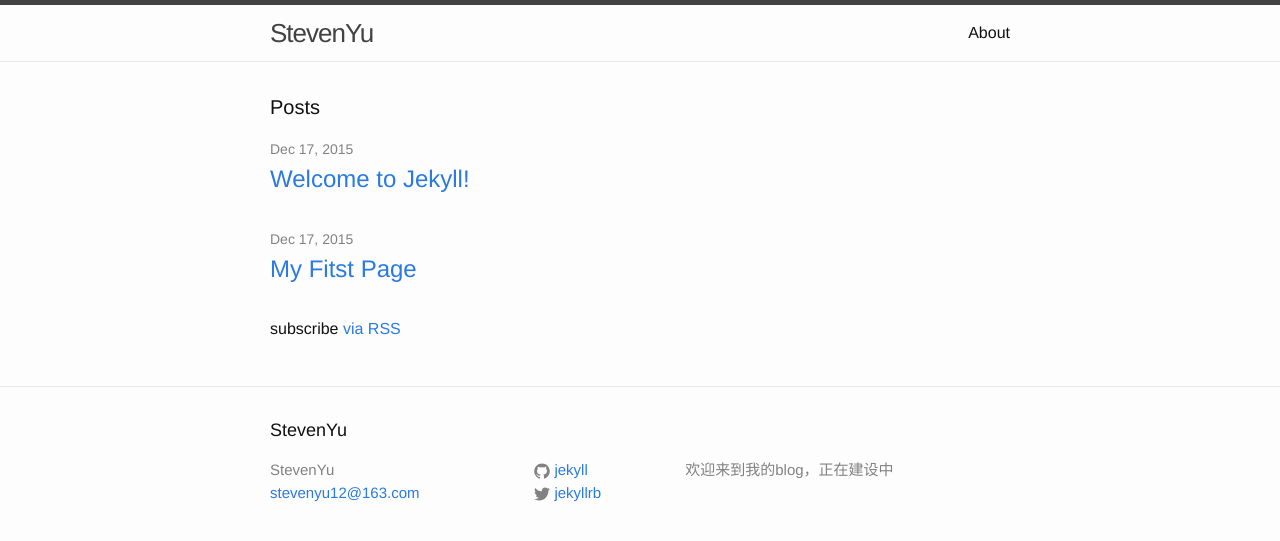
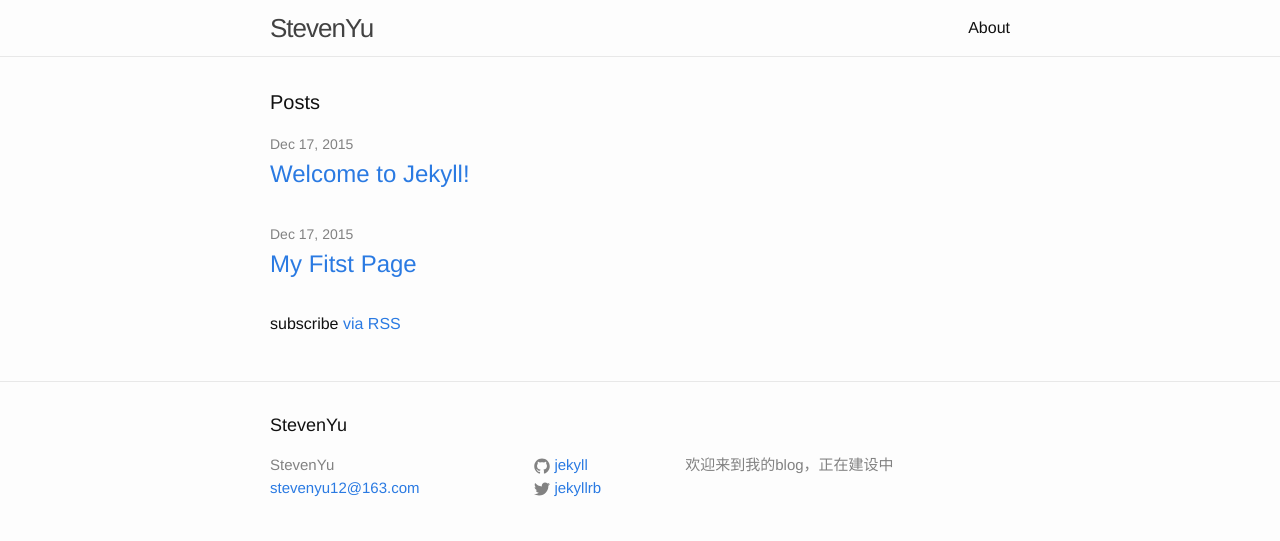
Before and after one commit to StevenYuysy/stevenyuysy.github.io, a Jekyll site: the page built from index.html, in a window 1280 px wide. Shown: the top 541 px of the page. Built offline with Jekyll 4.4.1, drawn with Linux system fonts in a browser that asks for light colours.

Commit message:
nav css change

```diff
--- a/_sass/_layout.scss
+++ b/_sass/_layout.scss
@@ -2,7 +2,6 @@
  * Site header
  */
 .site-header {
-    border-top: 5px solid $grey-color-dark;
     border-bottom: 1px solid $grey-color-light;
     min-height: 56px;
 
--- /dev/null
+++ b/css/main.css
@@ -0,0 +1,458 @@
+/**
+ * Reset some basic elements
+ */
+body, h1, h2, h3, h4, h5, h6,
+p, blockquote, pre, hr,
+dl, dd, ol, ul, figure {
+  margin: 0;
+  padding: 0; }
+
+/**
+ * Basic styling
+ */
+body {
+  font: 400 16px/1.5 "Helvetica Neue", Helvetica, Arial, sans-serif;
+  color: #111;
+  background-color: #fdfdfd;
+  -webkit-text-size-adjust: 100%;
+  -webkit-font-feature-settings: "kern" 1;
+  -moz-font-feature-settings: "kern" 1;
+  -o-font-feature-settings: "kern" 1;
+  font-feature-settings: "kern" 1;
+  font-kerning: normal; }
+
+/**
+ * Set `margin-bottom` to maintain vertical rhythm
+ */
+h1, h2, h3, h4, h5, h6,
+p, blockquote, pre,
+ul, ol, dl, figure,
+.highlight {
+  margin-bottom: 15px; }
+
+/**
+ * Images
+ */
+img {
+  max-width: 100%;
+  vertical-align: middle; }
+
+/**
+ * Figures
+ */
+figure > img {
+  display: block; }
+
+figcaption {
+  font-size: 14px; }
+
+/**
+ * Lists
+ */
+ul, ol {
+  margin-left: 30px; }
+
+li > ul,
+li > ol {
+  margin-bottom: 0; }
+
+/**
+ * Headings
+ */
+h1, h2, h3, h4, h5, h6 {
+  font-weight: 400; }
+
+/**
+ * Links
+ */
+a {
+  color: #2a7ae2;
+  text-decoration: none; }
+  a:visited {
+    color: #1756a9; }
+  a:hover {
+    color: #111;
+    text-decoration: underline; }
+
+/**
+ * Blockquotes
+ */
+blockquote {
+  color: #828282;
+  border-left: 4px solid #e8e8e8;
+  padding-left: 15px;
+  font-size: 18px;
+  letter-spacing: -1px;
+  font-style: italic; }
+  blockquote > :last-child {
+    margin-bottom: 0; }
+
+/**
+ * Code formatting
+ */
+pre,
+code {
+  font-size: 15px;
+  border: 1px solid #e8e8e8;
+  border-radius: 3px;
+  background-color: #eef; }
+
+code {
+  padding: 1px 5px; }
+
+pre {
+  padding: 8px 12px;
+  overflow-x: auto; }
+  pre > code {
+    border: 0;
+    padding-right: 0;
+    padding-left: 0; }
+
+/**
+ * Wrapper
+ */
+.wrapper {
+  max-width: -webkit-calc(800px - (30px * 2));
+  max-width: calc(800px - (30px * 2));
+  margin-right: auto;
+  margin-left: auto;
+  padding-right: 30px;
+  padding-left: 30px; }
+  @media screen and (max-width: 800px) {
+    .wrapper {
+      max-width: -webkit-calc(800px - (30px));
+      max-width: calc(800px - (30px));
+      padding-right: 15px;
+      padding-left: 15px; } }
+
+/**
+ * Clearfix
+ */
+.wrapper:after, .footer-col-wrapper:after {
+  content: "";
+  display: table;
+  clear: both; }
+
+/**
+ * Icons
+ */
+.icon > svg {
+  display: inline-block;
+  width: 16px;
+  height: 16px;
+  vertical-align: middle; }
+  .icon > svg path {
+    fill: #828282; }
+
+/**
+ * Site header
+ */
+.site-header {
+  border-bottom: 1px solid #e8e8e8;
+  min-height: 56px;
+  position: relative; }
+
+.site-title {
+  font-size: 26px;
+  font-weight: 300;
+  line-height: 56px;
+  letter-spacing: -1px;
+  margin-bottom: 0;
+  float: left; }
+  .site-title, .site-title:visited {
+    color: #424242; }
+
+.site-nav {
+  float: right;
+  line-height: 56px; }
+  .site-nav .menu-icon {
+    display: none; }
+  .site-nav .page-link {
+    color: #111;
+    line-height: 1.5; }
+    .site-nav .page-link:not(:last-child) {
+      margin-right: 20px; }
+  @media screen and (max-width: 600px) {
+    .site-nav {
+      position: absolute;
+      top: 9px;
+      right: 15px;
+      background-color: #fdfdfd;
+      border: 1px solid #e8e8e8;
+      border-radius: 5px;
+      text-align: right; }
+      .site-nav .menu-icon {
+        display: block;
+        float: right;
+        width: 36px;
+        height: 26px;
+        line-height: 0;
+        padding-top: 10px;
+        text-align: center; }
+        .site-nav .menu-icon > svg {
+          width: 18px;
+          height: 15px; }
+          .site-nav .menu-icon > svg path {
+            fill: #424242; }
+      .site-nav .trigger {
+        clear: both;
+        display: none; }
+      .site-nav:hover .trigger {
+        display: block;
+        padding-bottom: 5px; }
+      .site-nav .page-link {
+        display: block;
+        padding: 5px 10px;
+        margin-left: 20px; }
+        .site-nav .page-link:not(:last-child) {
+          margin-right: 0; } }
+
+/**
+ * Site footer
+ */
+.site-footer {
+  border-top: 1px solid #e8e8e8;
+  padding: 30px 0; }
+
+.footer-heading {
+  font-size: 18px;
+  margin-bottom: 15px; }
+
+.contact-list,
+.social-media-list {
+  list-style: none;
+  margin-left: 0; }
+
+.footer-col-wrapper {
+  font-size: 15px;
+  color: #828282;
+  margin-left: -15px; }
+
+.footer-col {
+  float: left;
+  margin-bottom: 15px;
+  padding-left: 15px; }
+
+.footer-col-1 {
+  width: -webkit-calc(35% - (30px / 2));
+  width: calc(35% - (30px / 2)); }
+
+.footer-col-2 {
+  width: -webkit-calc(20% - (30px / 2));
+  width: calc(20% - (30px / 2)); }
+
+.footer-col-3 {
+  width: -webkit-calc(45% - (30px / 2));
+  width: calc(45% - (30px / 2)); }
+
+@media screen and (max-width: 800px) {
+  .footer-col-1,
+  .footer-col-2 {
+    width: -webkit-calc(50% - (30px / 2));
+    width: calc(50% - (30px / 2)); }
+
+  .footer-col-3 {
+    width: -webkit-calc(100% - (30px / 2));
+    width: calc(100% - (30px / 2)); } }
+@media screen and (max-width: 600px) {
+  .footer-col {
+    float: none;
+    width: -webkit-calc(100% - (30px / 2));
+    width: calc(100% - (30px / 2)); } }
+/**
+ * Page content
+ */
+.page-content {
+  padding: 30px 0; }
+
+.page-heading {
+  font-size: 20px; }
+
+.post-list {
+  margin-left: 0;
+  list-style: none; }
+  .post-list > li {
+    margin-bottom: 30px; }
+
+.post-meta {
+  font-size: 14px;
+  color: #828282; }
+
+.post-link {
+  display: block;
+  font-size: 24px; }
+
+/**
+ * Posts
+ */
+.post-header {
+  margin-bottom: 30px; }
+
+.post-title {
+  font-size: 42px;
+  letter-spacing: -1px;
+  line-height: 1; }
+  @media screen and (max-width: 800px) {
+    .post-title {
+      font-size: 36px; } }
+
+.post-content {
+  margin-bottom: 30px; }
+  .post-content h2 {
+    font-size: 32px; }
+    @media screen and (max-width: 800px) {
+      .post-content h2 {
+        font-size: 28px; } }
+  .post-content h3 {
+    font-size: 26px; }
+    @media screen and (max-width: 800px) {
+      .post-content h3 {
+        font-size: 22px; } }
+  .post-content h4 {
+    font-size: 20px; }
+    @media screen and (max-width: 800px) {
+      .post-content h4 {
+        font-size: 18px; } }
+
+/**
+ * Syntax highlighting styles
+ */
+.highlight {
+  background: #fff; }
+  .highlighter-rouge .highlight {
+    background: #eef; }
+  .highlight .c {
+    color: #998;
+    font-style: italic; }
+  .highlight .err {
+    color: #a61717;
+    background-color: #e3d2d2; }
+  .highlight .k {
+    font-weight: bold; }
+  .highlight .o {
+    font-weight: bold; }
+  .highlight .cm {
+    color: #998;
+    font-style: italic; }
+  .highlight .cp {
+    color: #999;
+    font-weight: bold; }
+  .highlight .c1 {
+    color: #998;
+    font-style: italic; }
+  .highlight .cs {
+    color: #999;
+    font-weight: bold;
+    font-style: italic; }
+  .highlight .gd {
+    color: #000;
+    background-color: #fdd; }
+  .highlight .gd .x {
+    color: #000;
+    background-color: #faa; }
+  .highlight .ge {
+    font-style: italic; }
+  .highlight .gr {
+    color: #a00; }
+  .highlight .gh {
+    color: #999; }
+  .highlight .gi {
+    color: #000;
+    background-color: #dfd; }
+  .highlight .gi .x {
+    color: #000;
+    background-color: #afa; }
+  .highlight .go {
+    color: #888; }
+  .highlight .gp {
+    color: #555; }
+  .highlight .gs {
+    font-weight: bold; }
+  .highlight .gu {
+    color: #aaa; }
+  .highlight .gt {
+    color: #a00; }
+  .highlight .kc {
+    font-weight: bold; }
+  .highlight .kd {
+    font-weight: bold; }
+  .highlight .kp {
+    font-weight: bold; }
+  .highlight .kr {
+    font-weight: bold; }
+  .highlight .kt {
+    color: #458;
+    font-weight: bold; }
+  .highlight .m {
+    color: #099; }
+  .highlight .s {
+    color: #d14; }
+  .highlight .na {
+    color: #008080; }
+  .highlight .nb {
+    color: #0086B3; }
+  .highlight .nc {
+    color: #458;
+    font-weight: bold; }
+  .highlight .no {
+    color: #008080; }
+  .highlight .ni {
+    color: #800080; }
+  .highlight .ne {
+    color: #900;
+    font-weight: bold; }
+  .highlight .nf {
+    color: #900;
+    font-weight: bold; }
+  .highlight .nn {
+    color: #555; }
+  .highlight .nt {
+    color: #000080; }
+  .highlight .nv {
+    color: #008080; }
+  .highlight .ow {
+    font-weight: bold; }
+  .highlight .w {
+    color: #bbb; }
+  .highlight .mf {
+    color: #099; }
+  .highlight .mh {
+    color: #099; }
+  .highlight .mi {
+    color: #099; }
+  .highlight .mo {
+    color: #099; }
+  .highlight .sb {
+    color: #d14; }
+  .highlight .sc {
+    color: #d14; }
+  .highlight .sd {
+    color: #d14; }
+  .highlight .s2 {
+    color: #d14; }
+  .highlight .se {
+    color: #d14; }
+  .highlight .sh {
+    color: #d14; }
+  .highlight .si {
+    color: #d14; }
+  .highlight .sx {
+    color: #d14; }
+  .highlight .sr {
+    color: #009926; }
+  .highlight .s1 {
+    color: #d14; }
+  .highlight .ss {
+    color: #990073; }
+  .highlight .bp {
+    color: #999; }
+  .highlight .vc {
+    color: #008080; }
+  .highlight .vg {
+    color: #008080; }
+  .highlight .vi {
+    color: #008080; }
+  .highlight .il {
+    color: #099; }
+
+/*# sourceMappingURL=main.css.map */
--- a/css/main.scss
+++ b/css/main.scss
@@ -1,6 +1,4 @@
----
-# Only the main Sass file needs front matter (the dashes are enough)
----
+
 @charset "utf-8";
 
 
@@ -36,7 +34,7 @@ $on-laptop:        800px;
 //         padding-right: $spacing-unit / 2;
 //         padding-left: $spacing-unit / 2;
 //     }
-// }
+// }s
 @mixin media-query($device) {
     @media screen and (max-width: $device) {
         @content;
@@ -47,7 +45,7 @@ $on-laptop:        800px;
 
 // Import partials from `sass_dir` (defaults to `_sass`)
 @import
-        "base",
-        "layout",
-        "syntax-highlighting"
+        "../_sass/base",
+        "../_sass/layout",
+        "../_sass/syntax-highlighting"
 ;
```
Also changed, not shown: 1 other file.
